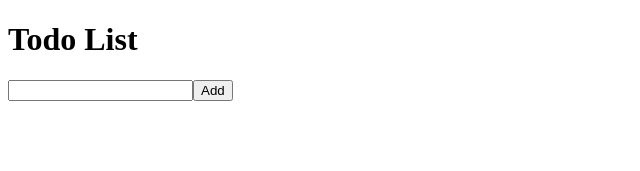
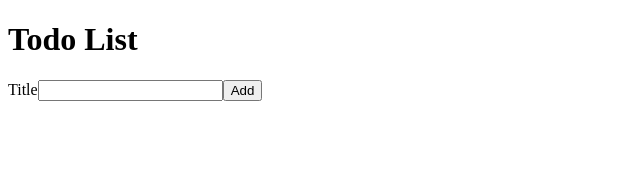
Before and after one commit to AnastasiaKey/react-todo, a React (Create React App) app: page / in a window 1280 px wide. Shown: the top 171 px of the page, without its empty margins (0-640 px from the left). Built offline with nearby package versions, Linux system fonts and the light colour scheme; the HTML template or start-up script is replaced by a standard one.

Commit message:
Refactor Inout with Label to use Component Composition

```diff
--- a/src/AddTodoForm.js
+++ b/src/AddTodoForm.js
@@ -32,8 +32,10 @@ const AddTodoForm = ({onAddTodo}) => {
             name="title"
             value={todoTitle}
             onChange={handleTitleChange}
-            lable= "Title"
-            />
+            >
+                Title
+            </InputWithLabel>
+
             <button>Add</button>
         </form>
     );
--- a/src/InputWithLabel.js
+++ b/src/InputWithLabel.js
@@ -1,8 +1,8 @@
 
-const InputWithLabel = ({id, name, value, onChange, label}) => {
+const InputWithLabel = ({id, name, value, onChange, children}) => {
     return (
         <>
-        <label htmlFor={id}>{label}</label>
+        <label htmlFor={id}>{children}</label>
             <input
             id={id}
             name={name}
```
